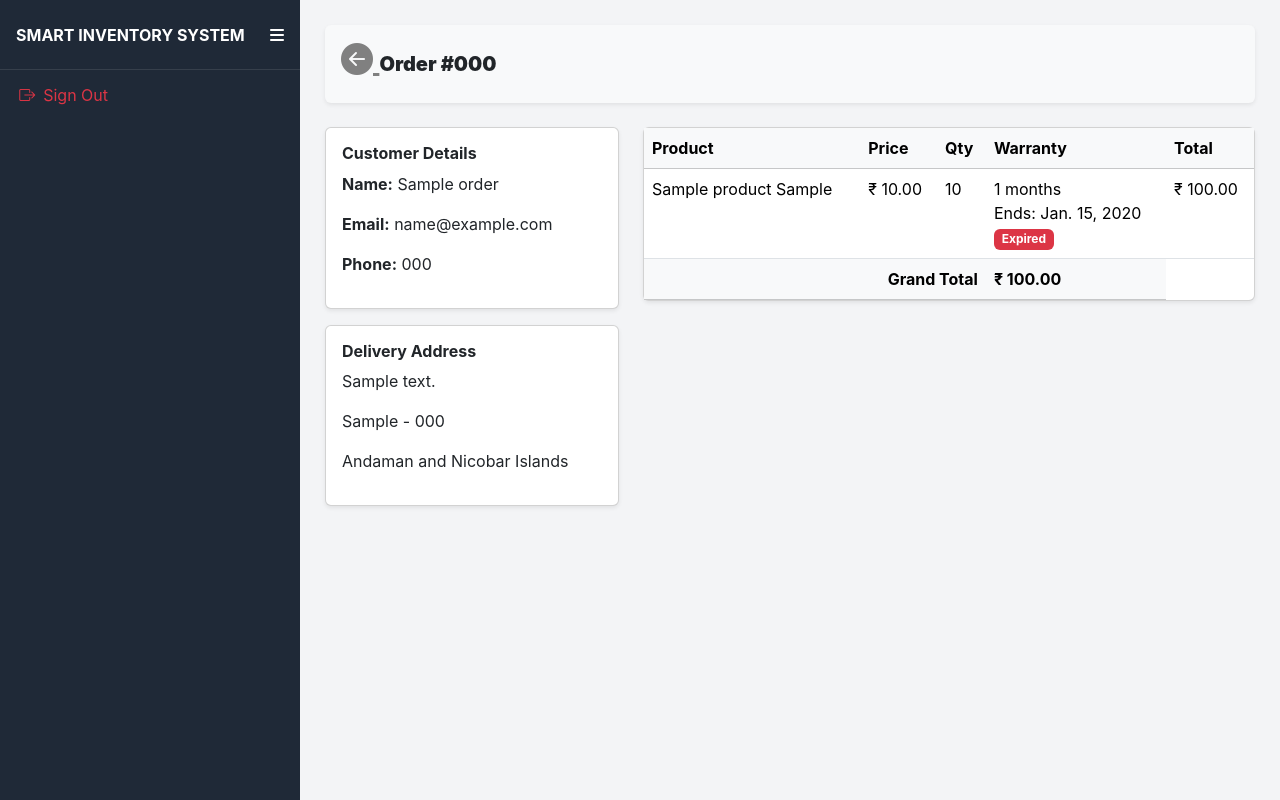
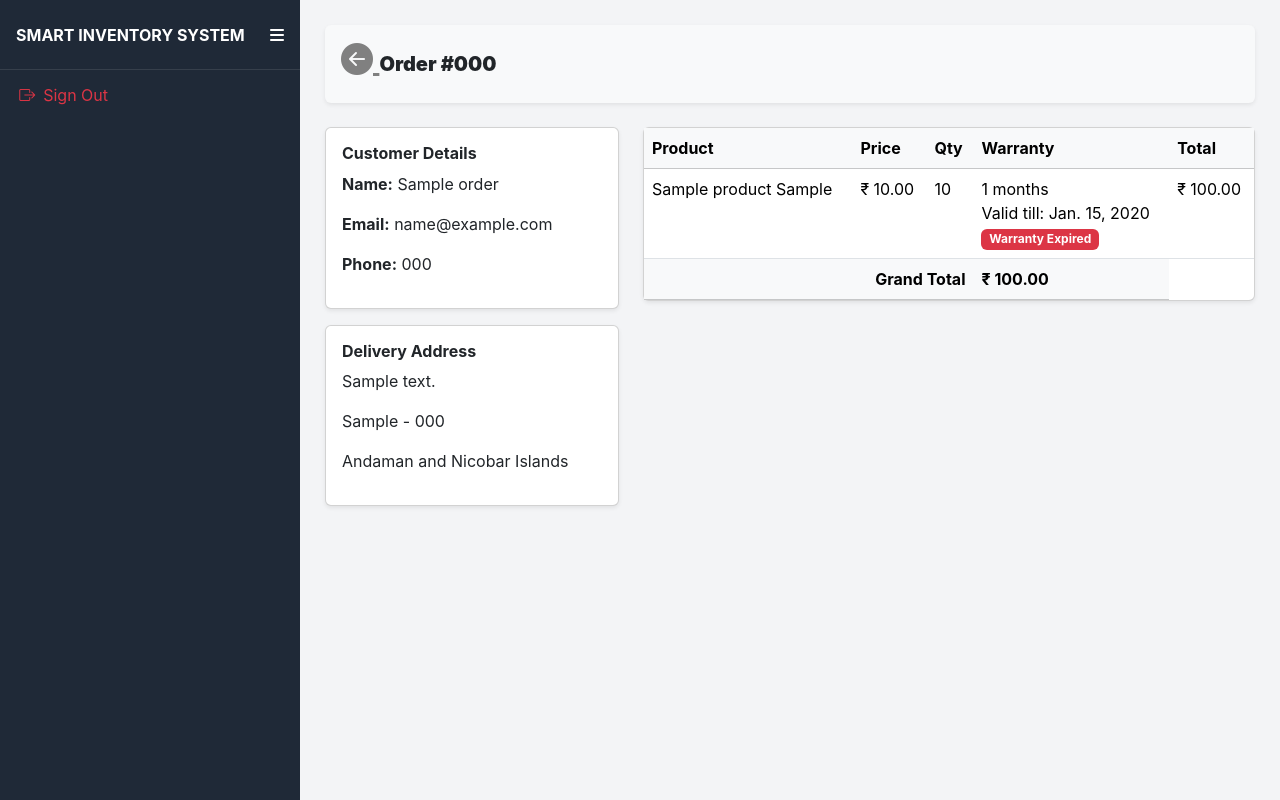
Before and after one commit to MahiKalavadia/inventory-management-system, a Django app: page /orders/orders/detail/1/ in a window 1280 px wide. Run offline with Django 5.2, Linux system fonts and the light colour scheme; tables that the repository leaves empty hold one stand-in row (values such as "Sample post").

Commit message:
Added warranty

```diff
--- a/templates/inventory/order_detail.html
+++ b/templates/inventory/order_detail.html
@@ -70,18 +70,21 @@
                         <td>₹ {{ item.price|floatformat:2 }}</td>
                         <td>{{ item.quantity }}</td>
                         <td>
-                            {{ item.warranty_months }} months<br>
+                            {{ item.warranty_months }} months <br>
+
                             {% if item.warranty_end %}
-                                Ends: {{ item.warranty_end }}<br>
+                                Valid till: {{ item.warranty_end }} <br>
+
                                 {% if item.is_under_warranty %}
                                     <span class="badge bg-success">Under Warranty</span>
                                 {% else %}
-                                    <span class="badge bg-danger">Expired</span>
+                                    <span class="badge bg-danger">Warranty Expired</span>
                                 {% endif %}
                             {% else %}
-                                <span class="text-muted">Not started</span>
+                                <span class="text-muted">Warranty not started</span>
                             {% endif %}
                         </td>
+
                         <td>₹ {{ item.total|floatformat:2 }}</td>
                     </tr>
                     {% endfor %}
```
